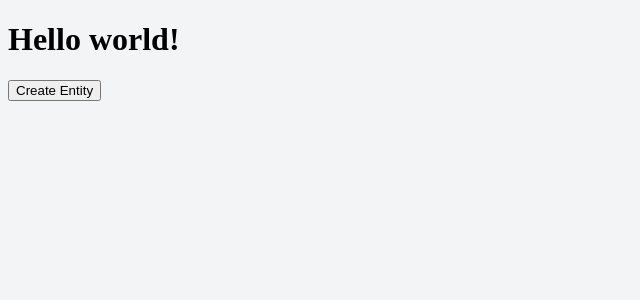
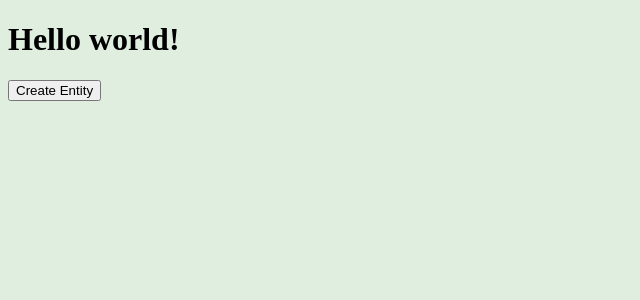
Before and after one commit to tokkitang/tokkitang, a SvelteKit app: page / in a window 1280 px wide. Shown: the top 300 px of the page, without its empty margins (0-640 px from the left). Built offline with nearby package versions, Linux system fonts and the light colour scheme.

Commit message:
change: background color

```diff
--- a/src/routes/+page.svelte
+++ b/src/routes/+page.svelte
@@ -7,6 +7,6 @@
 
 <style lang="postcss">
 	:global(html) {
-		background-color: theme(colors.gray.100);
+		background-color: #e0eee0;
 	}
 </style>
```
